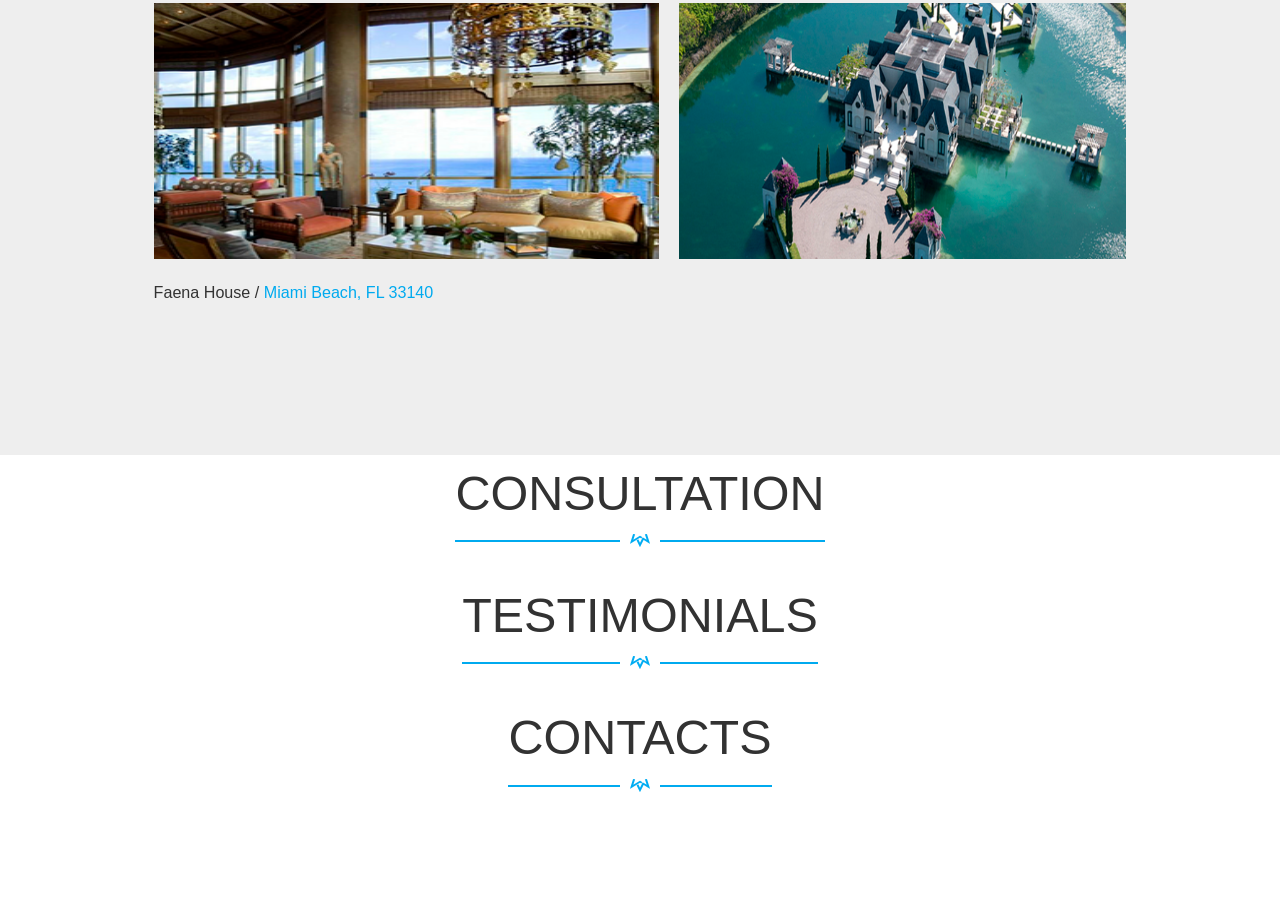
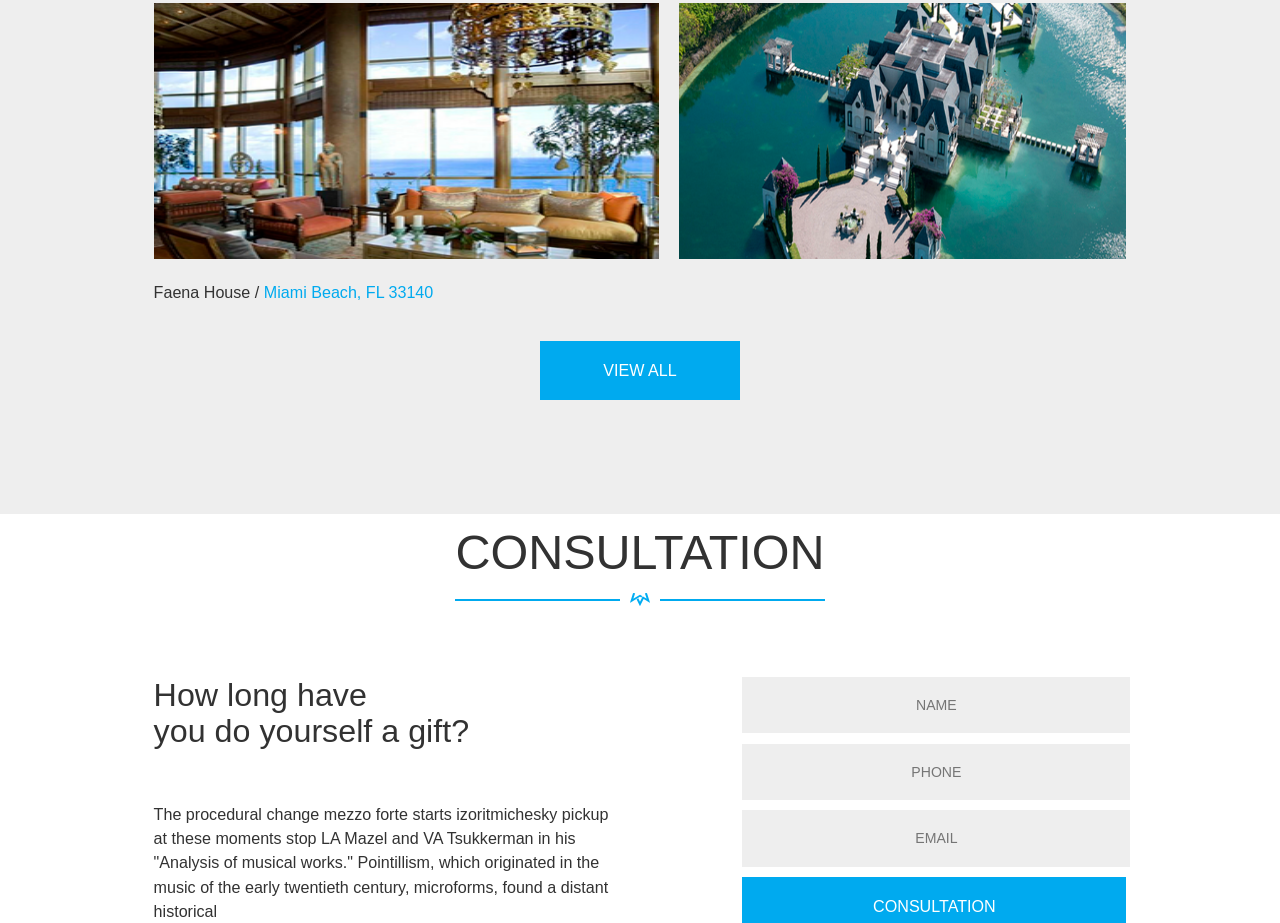
Before and after one commit to akorotkovas/Miami_flex, a plain HTML site: page index.html in a window 1280 px wide. Shown: the part 2518-3441 px from the top of the page. Before the commit the page ends 3381 px from the top, so only its background shows below. Drawn offline with Linux system fonts and the light colour scheme.

Commit message:
Contact form done

```diff
--- a/css/style.css
+++ b/css/style.css
@@ -205,6 +205,7 @@ nav a {
   text-transform: uppercase;
   font-size: 3.8vw;
   line-height: 4.74vw;
+  margin-top: 0;
 }
 
 #title_about {
@@ -286,3 +287,58 @@ nav a {
   font-size: 1.26vw;
   margin: 2.61vh 0 4.57vh;
 }
+
+.blue_btn:hover {
+  background-color: #0185ba;
+}
+
+.blue_btn {
+  background-color: #00aaef;
+  color: #fff;
+  text-transform: uppercase;
+}
+
+.btn {
+  border: none;
+  padding: 1.58vw 4.98vw;
+}
+
+/* Page 4 */
+
+#consultation {
+  background-color: #fff;
+  padding-bottom: 19vh;
+}
+
+#text_consultation {
+  width: 36.36vw;
+}
+
+#text_consultation h2 {
+  font-size: 2.52vw;
+  line-height: 2.84vw;
+  margin-top: 0;
+  margin-bottom: 6.53vh;
+  font-weight: 400;
+}
+
+#form_consultation input {
+  background-color: #eee;
+  border: none;
+  text-align: center;
+  width: 100%;
+  height: 6.79vh;
+  font-size: 1.1vw;
+  color: #393939;
+  text-transform: uppercase;
+  margin-bottom: 1.3vh;
+}
+
+#form_consultation {
+  width: 30vw;
+}
+
+#form_consultation button {
+  width: 100%;
+  text-align: center;
+}
--- a/index.html
+++ b/index.html
@@ -104,6 +104,9 @@
       <div class="name_gallery">
         Faena House / <span class="blue">Miami Beach, FL 33140</span>
       </div>
+      <div class="main_flex__nowrap flex__jcontent_center">
+        <button class="btn blue_btn" id="view_all_gallery" type="button" name="button">view all</button>
+      </div>
     </div>
   </div>
   <div id="consultation">
@@ -115,6 +118,20 @@
         <img src="images/gallery.png" alt="">
       </div>
       <div class="line"></div>
+    </div>
+  </div>
+  <div class="wrap main_flex__nowrap flex__jcontent_between flex__align-items_start">
+    <div id="text_consultation">
+      <h2>How long have<br> you do yourself a gift?</h2>
+      <p>The procedural change mezzo forte starts izoritmichesky pickup at these moments stop LA Mazel and VA Tsukkerman in his "Analysis of musical works." Pointillism, which originated in the music of the early twentieth century, microforms, found a distant historical</p>
+    </div>
+    <div id="form_consultation">
+      <form  action="" name="consultation" id="form_consultation">
+        <input type="text" placeholder="name">
+        <input type="text" placeholder="phone">
+        <input type="text" placeholder="email">
+        <button type="submit" class="blue_btn btn">consultation</button>
+      </form>
     </div>
   </div>
 </div>
@@ -142,10 +159,6 @@
   </div>
 </div>
 </div>
-
-
-
-
     <!-- JavaScript -->
   <script type="text/javascript" src="script/main.js"></script>
   </body>
```
